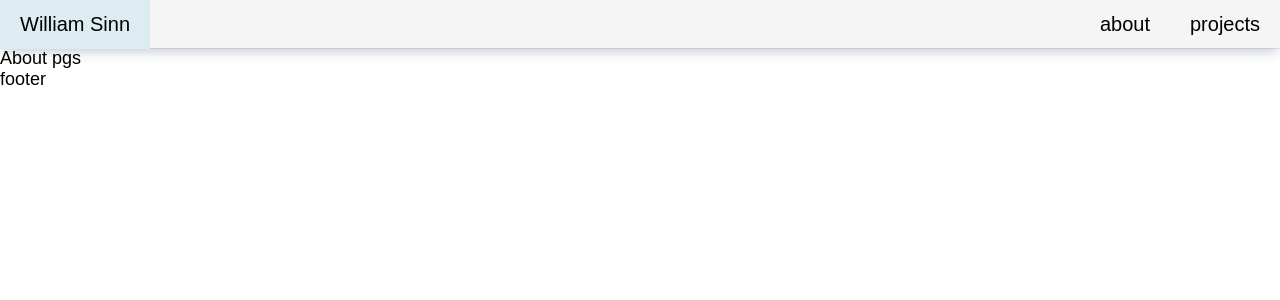
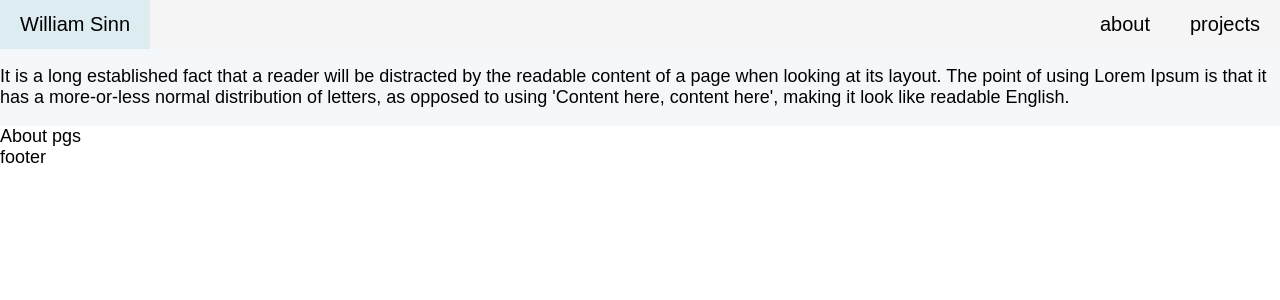
Before and after one commit to willsinn/ws-portfolio, a React (Create React App) app: page / in a window 1280 px wide. Shown: the top 300 px of the page. Built offline with nearby package versions, Linux system fonts and the light colour scheme; the HTML template or start-up script is replaced by a standard one.

Commit message:
add elems & classes & styles

```diff
--- a/src/App.css
+++ b/src/App.css
@@ -39,3 +39,10 @@ li {
   text-decoration: none;
   color: #000;
 }
+.top-section {
+  display: flex;
+  justify-content: center;
+  align-items: center;
+  background-color: #f5f8fa;
+  width: 100%;
+}
--- a/src/components/AboutPage.js
+++ b/src/components/AboutPage.js
@@ -1,7 +1,25 @@
 import React from "react";
 
 const AboutPage = () => {
-  return <div className="about">About pgs</div>;
+  return (
+    <div className="about">
+      <div className="top-section">
+        <div className="picture-cont">
+          <div className="picture"></div>
+        </div>
+        <div className="summary-cont">
+          <p className="summary-text">
+            It is a long established fact that a reader will be distracted by
+            the readable content of a page when looking at its layout. The point
+            of using Lorem Ipsum is that it has a more-or-less normal
+            distribution of letters, as opposed to using 'Content here, content
+            here', making it look like readable English.
+          </p>
+        </div>
+      </div>
+      About pgs
+    </div>
+  );
 };
 
 export default AboutPage;
```
